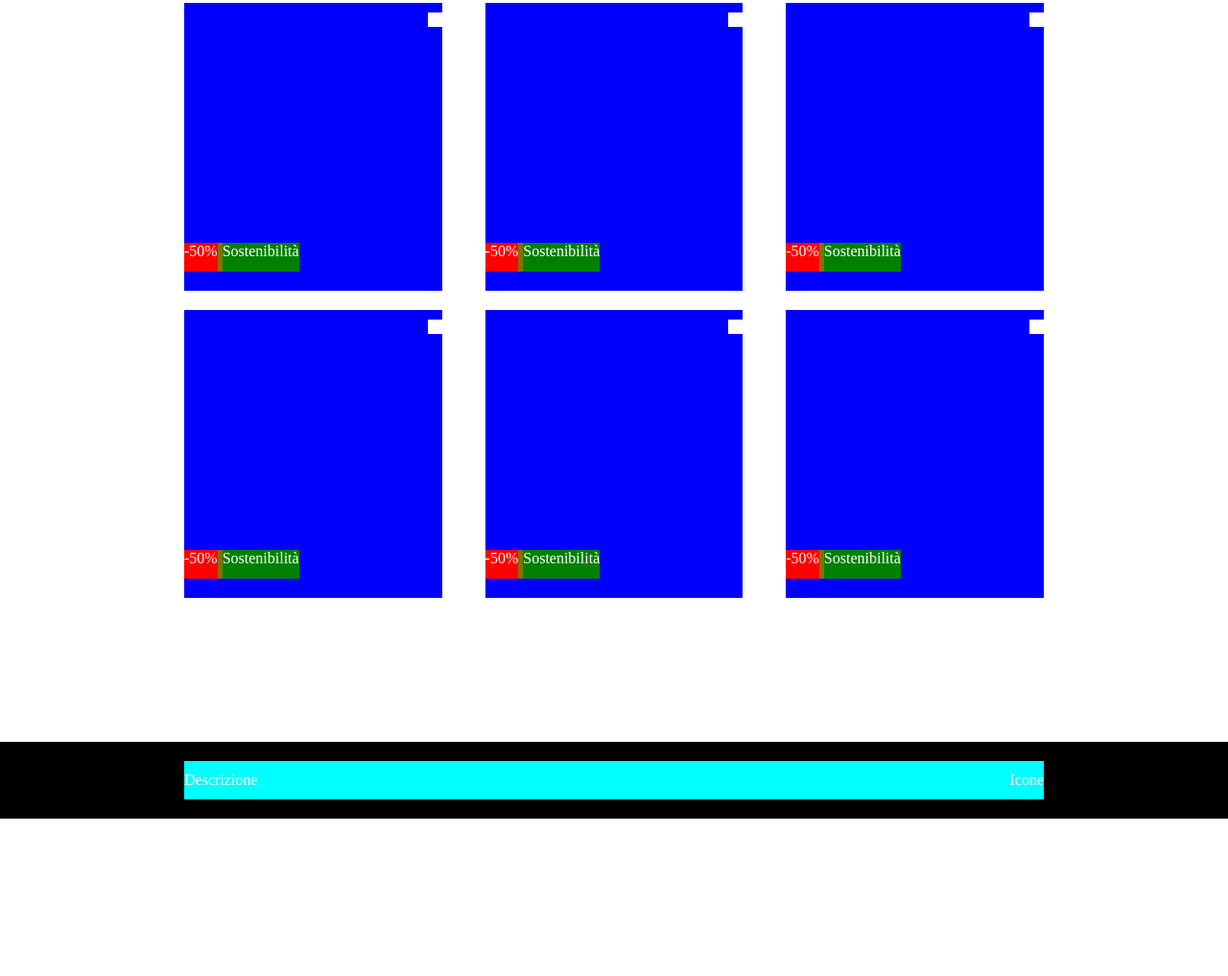
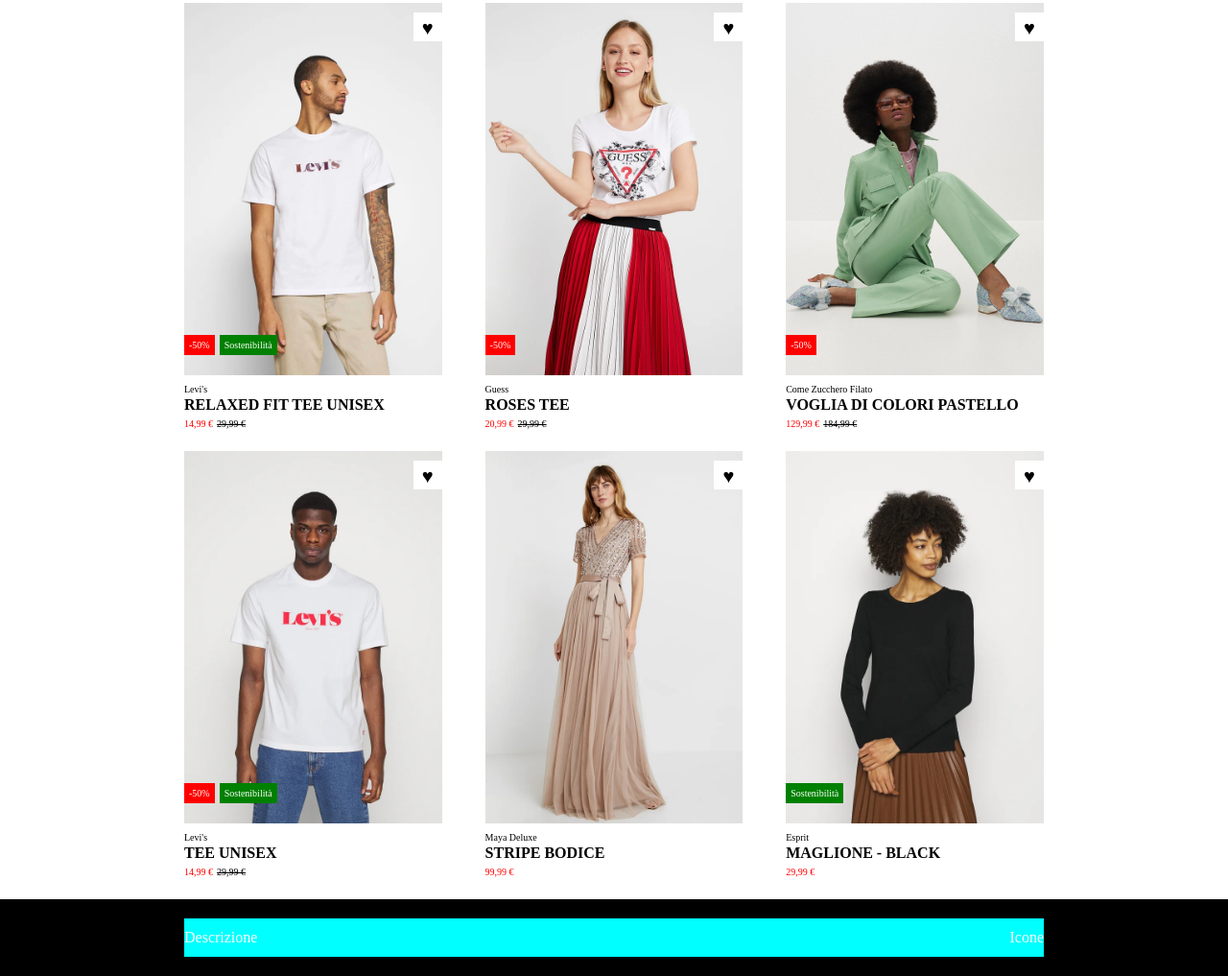
Before and after one commit to SimonePizziconi/html-css-boolando, a plain HTML site: page index.html in a window 1280 px wide. Shown: the part 147-1164 px from the top of the page at 96% size. Before the commit the page ends 1000 px from the top, so only its background shows below. Drawn offline with Linux system fonts and the light colour scheme.

Commit message:
Add Main

```diff
--- a/css/style.css
+++ b/css/style.css
@@ -33,7 +33,6 @@ nav{
     align-items: center;
     justify-content: space-between;
     width: 70%;
-    /* DEBUG */
     height: 40px;
     margin: auto;
 }
@@ -60,7 +59,6 @@ header img{
 
 main{
     padding-top: 150px;
-    padding-bottom: 150px;
 }
 
 .clothes-section{
@@ -69,27 +67,45 @@ main{
     align-items: flex-start;
     flex-wrap: wrap;
     position: relative;
-    gap: 20px;
 }
 
 .clothes-item{
     width: 30%;
     position: relative;
-    /* DEBUG */
-    height: 300px;
-    background-color: blue;
 }
 
-.discount-conteiner{
-    width: 30%;
+.clothes-item span{
+    color: #000;
+    font-size: 10px;
+}
+
+span.red-price{
+    color: red;
+}
+
+span.ex-price{
+    text-decoration: line-through;
+}
+
+.clothes-item h4{
+    color: #000;
+}
+
+.clothes-item img{
+    width: 100%;
+}
+
+.clothes-tag{
+    display: flex;
     position: relative;
-    top: 250px;
-    left: 0;
-    display: flex;
     gap: 5px;
-    /* DEBUG */
-    height: 30px;
-    background-color: rgb(128, 113, 0);
+    bottom: 100px;
+    left: 0px;
+}
+
+.card{
+    padding: 5px;
+    font-size: 10px;
 }
 
 .discount-clothes{
@@ -104,10 +120,14 @@ main{
     position: absolute;
     top: 10px;
     right: 0;
-    /* DEBUG */
+    z-index: 500;
+    color: #000;
+    font-size: 20px;
+    text-align: center;
+    padding: 5px;
     background-color: white;
-    height: 15px;
-    width: 15px;
+    height: 30px;
+    width: 30px;
 }
 
 /* Regole css footer */
--- a/index.html
+++ b/index.html
@@ -33,52 +33,73 @@
     <main>
         <div class="conteiner">
             <section class="clothes-section">
-
+                <!-- Colonna vestito -->
                 <div class="clothes-item">
-                    <div class="heart"></div>
-                    <div class="discount-conteiner">
-                        <div class="discount-clothes">-50%</div>
-                        <div class="quality-clothes">Sostenibilità</div>
+                    <img src="img/1.webp" alt="Man">
+                    <span class="brand">Levi's</span>
+                    <h4>RELAXED FIT TEE UNISEX</h4>
+                    <span class="red-price">14,99 &euro;</span>
+                    <span class="ex-price">29,99 &euro;</span>
+                    <div class="heart">&hearts;</div>
+                    <div class="clothes-tag">
+                        <div class="card discount-clothes">-50%</div>
+                        <div class="card quality-clothes">Sostenibilità</div>
                     </div>
                 </div>
-
+                <!-- Colonna vestito -->
                 <div class="clothes-item">
-                    <div class="heart"></div>
-                    <div class="discount-conteiner">
-                        <div class="discount-clothes">-50%</div>
-                        <div class="quality-clothes">Sostenibilità</div>
+                    <img src="img/2.webp" alt="Woman">
+                    <span class="brand">Guess</span>
+                    <h4>ROSES TEE</h4>
+                    <span class="red-price">20,99 &euro;</span>
+                    <span class="ex-price">29,99 &euro;</span>
+                    <div class="heart">&hearts;</div>
+                    <div class="clothes-tag">
+                        <div class="card discount-clothes">-50%</div>
                     </div>
                 </div>
-
+                <!-- Colonna vestito -->
                 <div class="clothes-item">
-                    <div class="heart"></div>
-                    <div class="discount-conteiner">
-                        <div class="discount-clothes">-50%</div>
-                        <div class="quality-clothes">Sostenibilità</div>
+                    <img src="img/3.webp" alt="">
+                    <span class="brand">Come Zucchero Filato</span>
+                    <h4>VOGLIA DI COLORI PASTELLO</h4>
+                    <span class="red-price">129,99 &euro;</span>
+                    <span class="ex-price">184,99 &euro;</span>
+                    <div class="heart">&hearts;</div>
+                    <div class="clothes-tag">
+                        <div class="card discount-clothes">-50%</div>
                     </div>
                 </div>
-
+                <!-- Colonna vestito -->
                 <div class="clothes-item">
-                    <div class="heart"></div>
-                    <div class="discount-conteiner">
-                        <div class="discount-clothes">-50%</div>
-                        <div class="quality-clothes">Sostenibilità</div>
+                    <img src="img/4.webp" alt="">
+                    <span class="brand">Levi's</span>
+                    <h4>TEE UNISEX</h4>
+                    <span class="red-price">14,99 &euro;</span>
+                    <span class="ex-price">29,99 &euro;</span>
+                    <div class="heart">&hearts;</div>
+                    <div class="clothes-tag">
+                        <div class="card discount-clothes">-50%</div>
+                        <div class="card quality-clothes">Sostenibilità</div>
                     </div>
                 </div>
-
+                <!-- Colonna vestito -->
                 <div class="clothes-item">
-                    <div class="heart"></div>
-                    <div class="discount-conteiner">
-                        <div class="discount-clothes">-50%</div>
-                        <div class="quality-clothes">Sostenibilità</div>
-                    </div>
+                    <img src="img/5.webp" alt="">
+                    <span class="brand">Maya Deluxe</span>
+                    <h4>STRIPE BODICE</h4>
+                    <span class="red-price">99,99 &euro;</span>
+                    <div class="heart">&hearts;</div>
                 </div>
-
+                <!-- Colonna vestito -->
                 <div class="clothes-item">
-                    <div class="heart"></div>
-                    <div class="discount-conteiner">
-                        <div class="discount-clothes">-50%</div>
-                        <div class="quality-clothes">Sostenibilità</div>
+                    <img src="img/6.webp" alt="">
+                    <span class="brand">Esprit</span>
+                    <h4>MAGLIONE - BLACK</h4>
+                    <span class="red-price">29,99 &euro;</span>
+                    <div class="heart">&hearts;</div>
+                    <div class="clothes-tag">
+                        <div class="card quality-clothes">Sostenibilità</div>
                     </div>
                 </div>
 
```
